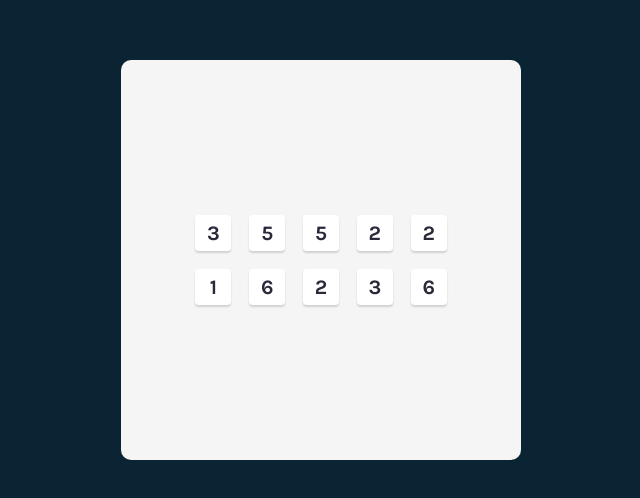
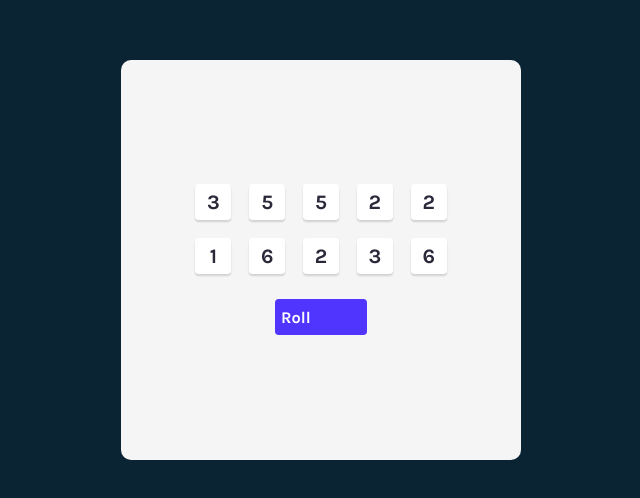
Before and after one commit to prachi1025/React-Tenzies-App, a React (Vite) app: page / in a window 1280 px wide. Shown: the part 140-638 px from the top of the page, without its empty margins (319-959 px from the left). Built offline with nearby package versions, Linux system fonts and the light colour scheme.

Commit message:
add roll button
add a styled roll button that rolls all the die, i.e. generates random die when it is clicked

```diff
--- a/index.css
+++ b/index.css
@@ -23,6 +23,15 @@ div#root {
     flex-shrink: 0;
     border-radius: 10px;
     background: #F5F5F5;
+}
+
+main {
+    height: 100%;
+    width: 100%;
+    display: flex;
+    flex-direction: column;
+    align-items: center;
+    justify-content: center;
 }
 
 .die-container {
@@ -55,3 +64,31 @@ div#root {
     font-weight: 700;
     line-height: normal;
 }
+
+button.roll {
+    display: flex;
+    width: 92.16px;
+    height: 35.84px;
+    flex-shrink: 0;
+    background-color: #5035FF;
+    border: none;
+    flex-direction: column;
+    justify-content: center;
+    border-radius: 3.813px;
+    margin-top: 25px;
+    cursor: pointer;
+}
+
+.roll span {
+    display: flex;
+    flex-direction: column;
+    justify-content: center;
+    flex-shrink: 0;
+    color: #FFF;
+    text-align: center;
+    font-family: Karla;
+    font-size: 16.384px;
+    font-style: normal;
+    font-weight: 700;
+    line-height: normal;
+}
--- a/src/App.jsx
+++ b/src/App.jsx
@@ -15,11 +15,15 @@ export default function App() {
 
   const dieElements = randomDie.map(dieValue => <Die value={dieValue} />)
 
+  function rollDie() {
+    setRandomDie(generateAllNewDice)
+  }
   return (
     <main>
       <section className = "die-container">
         {dieElements}
       </section>
+      <button className="roll" onClick={rollDie}><span>Roll</span></button>
     </main>
   )
 }
```
